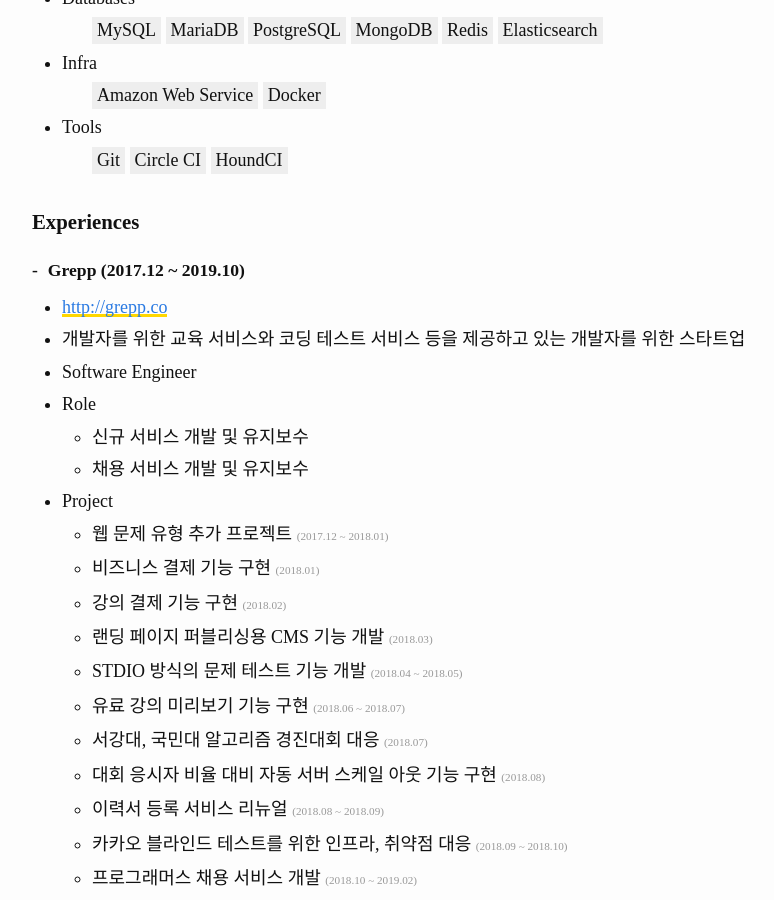
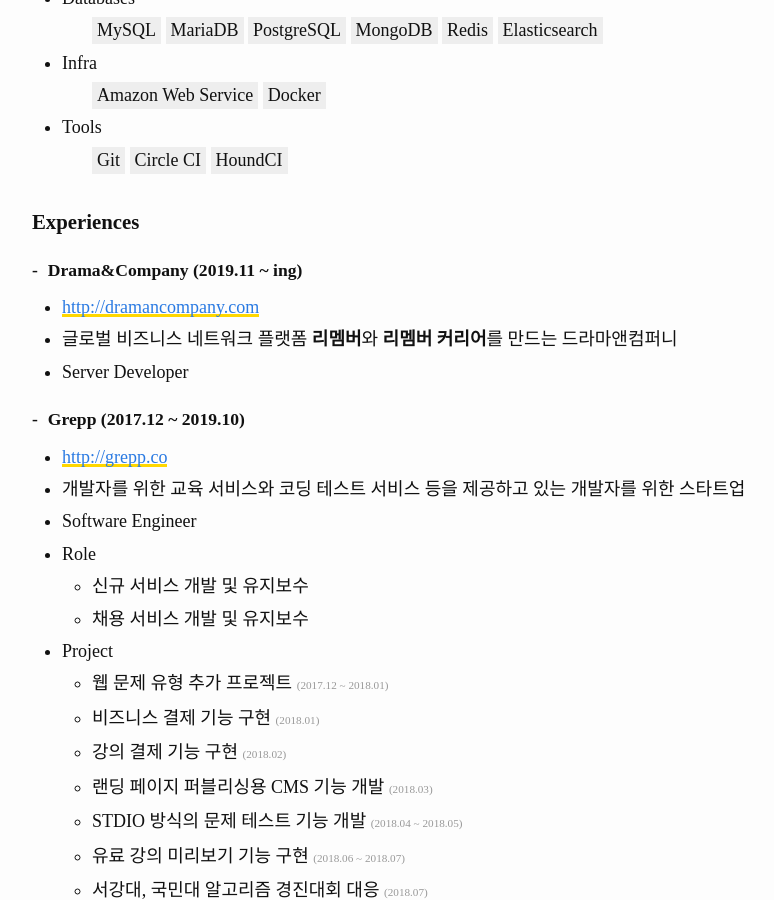
Before and after one commit to dizy64/dizy64.github.io, a Jekyll site: the page built from about/index.html, in a window 1280 px wide and 900 px high, scrolled down 1029 px. Shown: the whole window, without its empty margins (38-812 px from the left). Built offline with Jekyll 4.4.1, drawn with Linux system fonts in a browser that asks for light colours.

Commit message:
이직에 대한 이력서 수정
- 이직에 관한 내용 추가

```diff
--- a/about/index.html
+++ b/about/index.html
@@ -93,6 +93,14 @@ permalink: /about/
   </section>
   <section id="experiences">
     <h1>Experiences</h1>
+
+    <h2>Drama&Company (2019.11 ~ ing)</h2>
+
+    <ul>
+      <li><a href="http://dramancompany.com/">http://dramancompany.com</a></li>
+      <li>글로벌 비즈니스 네트워크 플랫폼 <strong>리멤버</strong>와 <strong>리멤버 커리어</strong>를 만드는 드라마앤컴퍼니</li>
+      <li>Server Developer</li>
+    </ul>
 
     <h2>Grepp (2017.12 ~ 2019.10)</h2>
 
```
